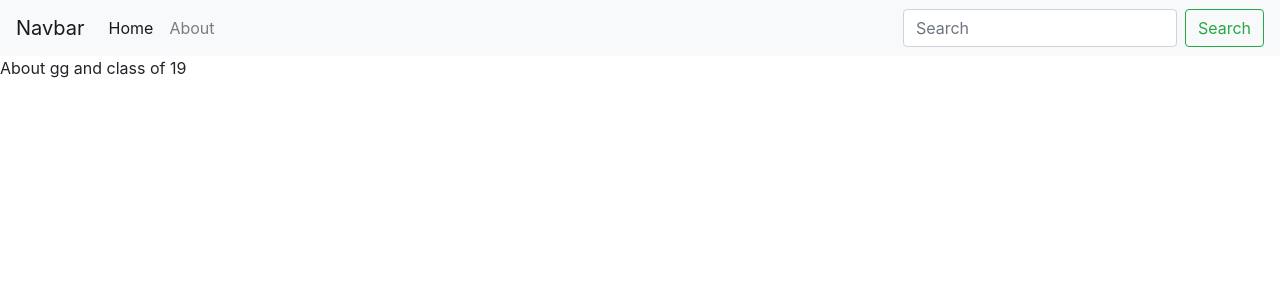
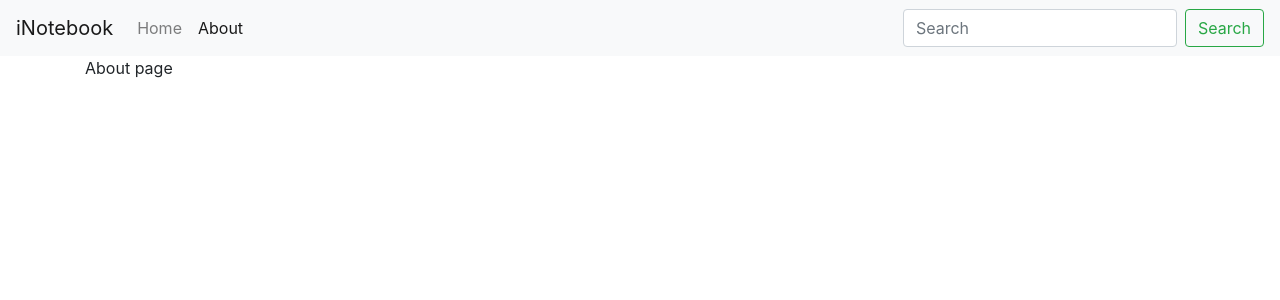
Before and after one commit to muhammadabdullah660/eDiary, a React (Create React App) app: page /about in a window 1280 px wide. Shown: the top 300 px of the page. Built offline with nearby package versions, Linux system fonts and the light colour scheme.

Commit message:
uselocation hook

```diff
--- a/src/App.js
+++ b/src/App.js
@@ -11,10 +11,12 @@ function App() {
       <NoteState>
         <Router>
           <Navbar />
-          <Routes>
-            <Route exact path="/" element={<Home />}></Route>
-            <Route exact path="/about" element={<About />}></Route>
-          </Routes>
+          <div className="container">
+            <Routes>
+              <Route exact path="/" element={<Home />}></Route>
+              <Route exact path="/about" element={<About />}></Route>
+            </Routes>
+          </div>
         </Router>
       </NoteState>
     </>
--- a/src/Components/About.js
+++ b/src/Components/About.js
@@ -1,14 +1,16 @@
 import React, { useContext, useEffect } from "react";
 import noteContext from "../Context/Notes/noteContext";
 const About = () => {
-  const a = useContext(noteContext);
-  useEffect(() => {
-    a.update();
-  }, []);
+  // const a = useContext(noteContext);
+  // useEffect(() => {
+  //   a.update();
+  //   // eslint-disable-next-line
+  // }, []);
 
   return (
     <div>
-      About {a.state.name} and class of {a.state.class}
+      {/* About {a.state.name} and class of {a.state.class} */}
+      About page
     </div>
   );
 };
--- a/src/Components/Navbar.js
+++ b/src/Components/Navbar.js
@@ -1,11 +1,16 @@
-import React from "react";
-import { Link } from "react-router-dom";
+import React, { useEffect } from "react";
+import { useLocation, Link } from "react-router-dom";
+
 const Navbar = () => {
+  let location = useLocation();
+  useEffect(() => {
+    console.log(location.pathname);
+  }, [location]);
   return (
     <>
       <nav className="navbar navbar-expand-lg navbar-light bg-light">
         <Link className="navbar-brand" to="/">
-          Navbar
+          iNotebook
         </Link>
         <button
           className="navbar-toggler"
@@ -21,13 +26,23 @@ const Navbar = () => {
 
         <div className="collapse navbar-collapse" id="navbarSupportedContent">
           <ul className="navbar-nav mr-auto">
-            <li className="nav-item active">
-              <Link className="nav-link" to="/">
+            <li className="nav-item ">
+              <Link
+                className={`nav-link ${
+                  location.pathname === "/" ? "active" : ""
+                }`}
+                to="/"
+              >
                 Home <span className="sr-only">(current)</span>
               </Link>
             </li>
             <li className="nav-item">
-              <Link className="nav-link" to="/about">
+              <Link
+                className={`nav-link ${
+                  location.pathname === "/about" ? "active" : ""
+                }`}
+                to="/about"
+              >
                 About
               </Link>
             </li>
--- a/src/Context/Notes/NoteState.js
+++ b/src/Context/Notes/NoteState.js
@@ -1,24 +1,22 @@
 import NoteContext from "./noteContext";
 import { useState } from "react";
 const NoteState = (props) => {
-  const state0 = {
-    name: "Abd",
-    class: "21",
-  };
-  const [state, setstate] = useState(state0);
-  const update = () => {
-    setTimeout(() => {
-      setstate({
-        name: "gg",
-        class: "19",
-      });
-    }, 1000);
-  };
+  //   const state0 = {
+  //     name: "Abd",
+  //     class: "21",
+  //   };
+  //   const [state, setstate] = useState(state0);
+  //   const update = () => {
+  //     setTimeout(() => {
+  //       setstate({
+  //         name: "gg",
+  //         class: "19",
+  //       });
+  //     }, 1000);
+  //   };
 
   return (
-    <NoteContext.Provider value={{ state, update }}>
-      {props.children}
-    </NoteContext.Provider>
+    <NoteContext.Provider value={{}}>{props.children}</NoteContext.Provider>
   );
 };
 export default NoteState;
```
